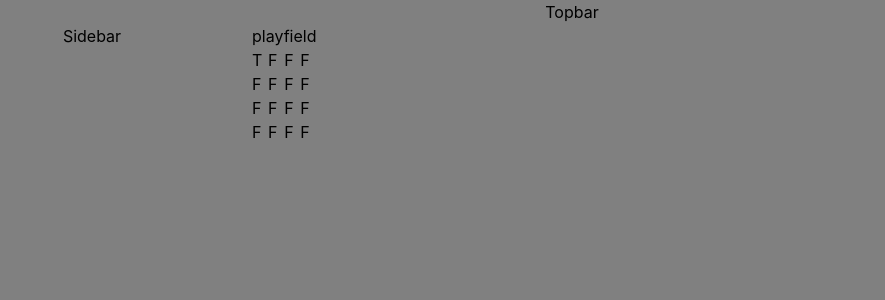
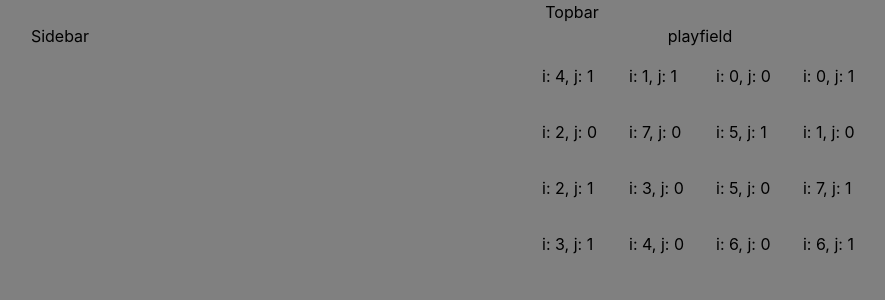
Before and after one commit to cw417/mern-matches, a React (Create React App) app in the folder client/: page / in a window 1280 px wide. Shown: the top 300 px of the page, without its empty margins (68-953 px from the left). Built offline with nearby package versions, Linux system fonts and the light colour scheme.

Commit message:
Begin conversion to match game
Minesweeper might have been a bit too ambitious since the
logic will require a lot of state management.

```diff
--- a/client/src/components/Playfield.js
+++ b/client/src/components/Playfield.js
@@ -3,15 +3,16 @@ import Square from './Square';
 
 function initialState(n) {
   /**
-   * Return array of n boolean elements where one is true and the rest false.
-   * @return {boolean[]}     Array of n boolean elements with only one set to true.
+   * Return array of n boolean elements in random order where each element is paired with another.
+   * @return {boolean[]}     Array of n boolean element pairs.
    */
   const returnArray = [];
-  for (let i = 0; i < n-1; i++) {
-    returnArray.push({win: false});
+  for (let i = 0; i < n/2; i++) {
+    for (let j = 0; j < 2; j++) {
+      const randNum = (Math.random() * n);
+      returnArray.splice(randNum, 0, {i: i, j: j})
+    }
   }
-  const randNum = (Math.random() * n);
-  returnArray.splice(randNum, 0, {win: true});
   return returnArray;
 }
 
@@ -22,8 +23,6 @@ export default function GameField() {
 
 
   function playfield() {
-
-      console.log(field)
     return (
       field.map((square, index) => {
         return (
@@ -36,7 +35,7 @@ export default function GameField() {
   }
 
   return (
-    <div>
+    <div className='flex flex-col items-center w-full'>
       <div>playfield</div>
       <div className='grid grid-cols-4 grid-rows-4'>
         {playfield()}
--- a/client/src/components/Square.js
+++ b/client/src/components/Square.js
@@ -2,6 +2,6 @@ import React from 'react'
 
 export default function Square({ square }) {
   return (
-    <div>{square.win? "T" : "F"}</div>
+    <div className='m-4'>{`i: ${square.i}, j: ${square.j}`}</div>
   )
 }
```
